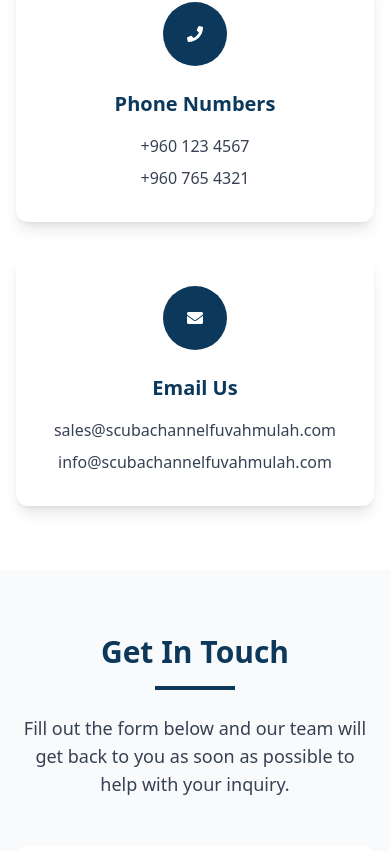
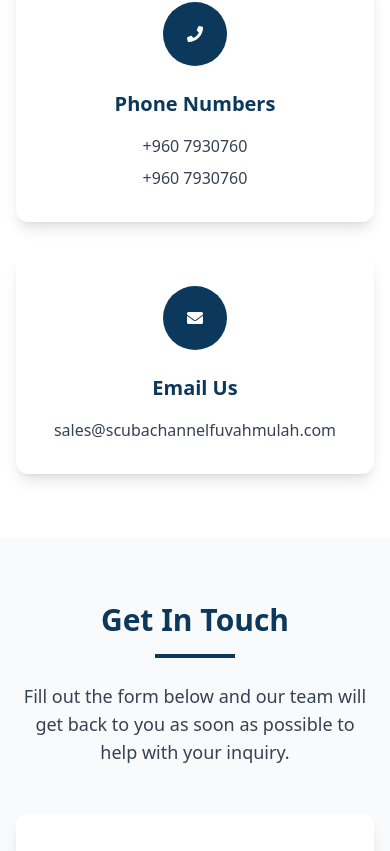
Before and after one commit to mouus/zaff-dive-school, a Next.js app: page /contact in a window 390 px wide. Shown: the part 989-1840 px from the top of the page. Built offline with nearby package versions, Linux system fonts and the light colour scheme.

Commit message:
mobile number added

```diff
--- a/app/contact/page.jsx
+++ b/app/contact/page.jsx
@@ -136,12 +136,12 @@
     {
       icon: <FaPhone className="text-white" />,
       title: "Phone Numbers",
-      details: ["+960 123 4567", "+960 765 4321"],
+      details: ["+960 7930760", "+960 7930760"],
     },
     {
       icon: <FaEnvelope className="text-white" />,
       title: "Email Us",
-      details: ["sales@scubachannelfuvahmulah.com", "info@scubachannelfuvahmulah.com"],
+      details: ["sales@scubachannelfuvahmulah.com"],
     },
   ]
 
@@ -585,11 +585,11 @@
                     </div>
                     <div>
                       <p className="text-sm text-white/80">Emergency Hotline</p>
-                      <p className="text-xl font-bold">+960 999 8888</p>
+                      <p className="text-xl font-bold">+960 7930760</p>
                     </div>
                   </div>
                   <Link
-                    href="tel:+9609998888"
+                    href="tel:+9607930760"
                     className="inline-flex items-center gap-2 bg-white hover:bg-gray-100 text-[#0b385b] font-bold py-3 px-6 rounded-full transition-colors"
                   >
                     Call Now <FaArrowRight />
```
